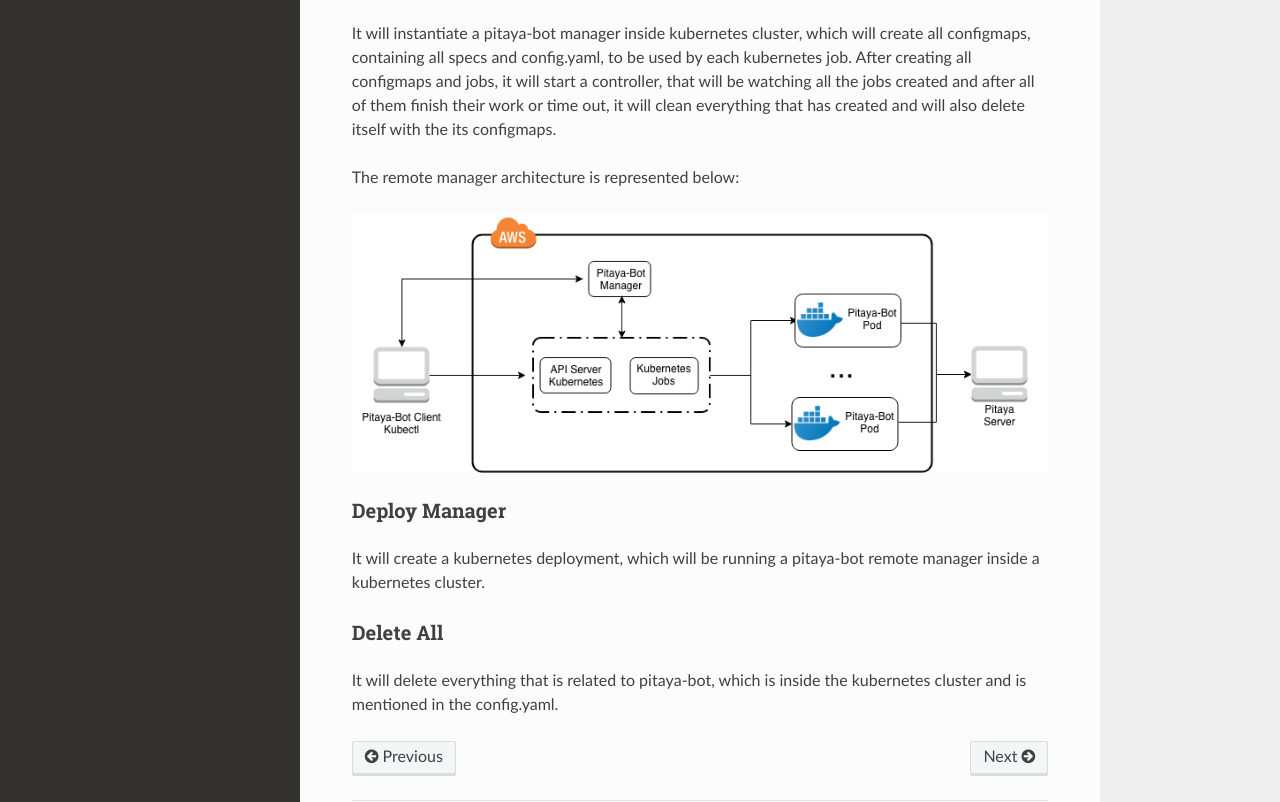
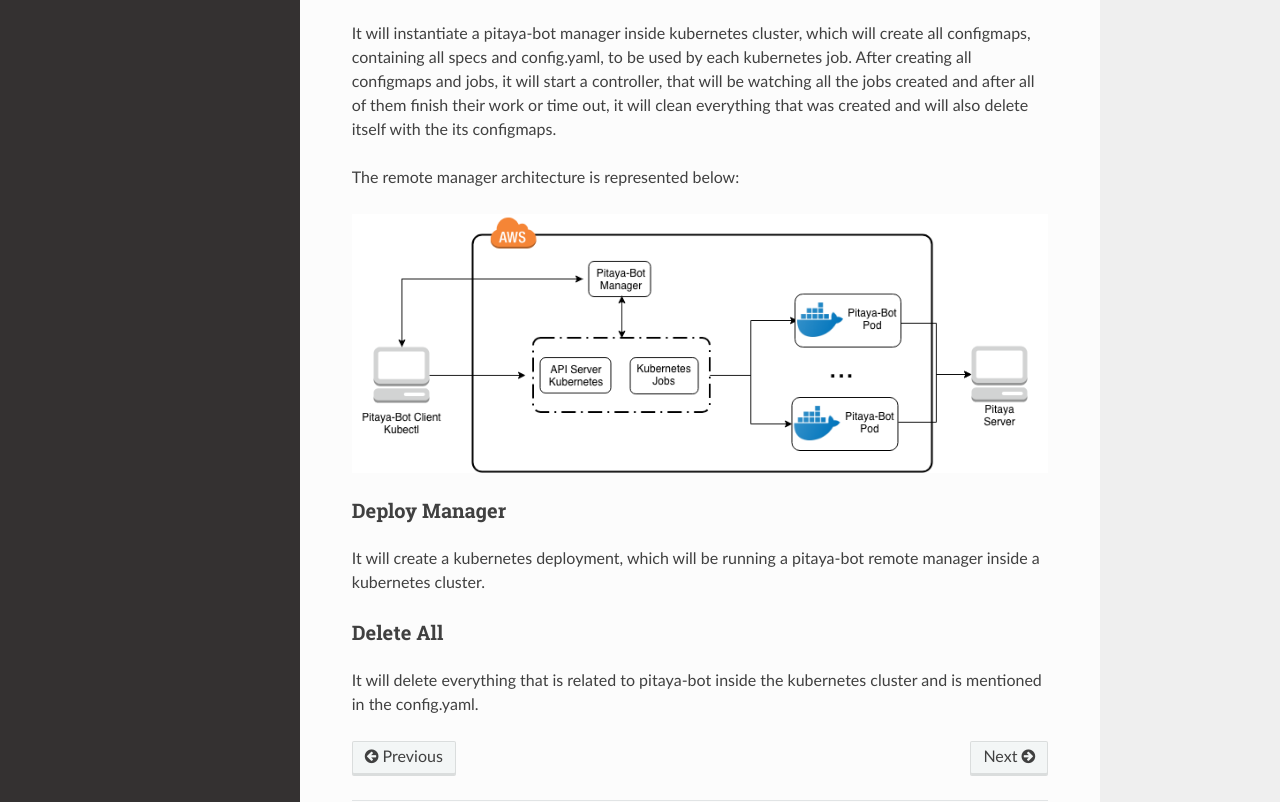
Before and after one commit to topfreegames/pitaya-bot, a Sphinx documentation site: the page built from docs/workflow.md, in a window 1280 px wide and 1400 px high, scrolled down 2168 px. Shown: the part 494-1296 px from the top of the window. Built offline with Sphinx 7.4.7 and the Read the Docs theme 2.0.0, drawn with Linux system fonts in a browser that asks for light colours.

Commit message:
Corrected following the comments in my PR

```diff
--- a/docs/workflow.md
+++ b/docs/workflow.md
@@ -73,7 +73,7 @@ The local manager architecture is represented below:
 
 ### Remote Manager
 
-It will instantiate a pitaya-bot manager inside kubernetes cluster, which will create all configmaps, containing all specs and config.yaml, to be used by each kubernetes job. After creating all configmaps and jobs, it will start a controller, that will be watching all the jobs created and after all of them finish their work or time out, it will clean everything that has created and will also delete itself with the its configmaps.
+It will instantiate a pitaya-bot manager inside kubernetes cluster, which will create all configmaps, containing all specs and config.yaml, to be used by each kubernetes job. After creating all configmaps and jobs, it will start a controller, that will be watching all the jobs created and after all of them finish their work or time out, it will clean everything that was created and will also delete itself with the its configmaps.
 
 The remote manager architecture is represented below:
 
@@ -85,4 +85,4 @@ It will create a kubernetes deployment, which will be running a pitaya-bot remot
 
 ### Delete All
 
-It will delete everything that is related to pitaya-bot, which is inside the kubernetes cluster and is mentioned in the config.yaml.
+It will delete everything that is related to pitaya-bot inside the kubernetes cluster and is mentioned in the config.yaml.
```
Also changed, not shown: 1 other file.
